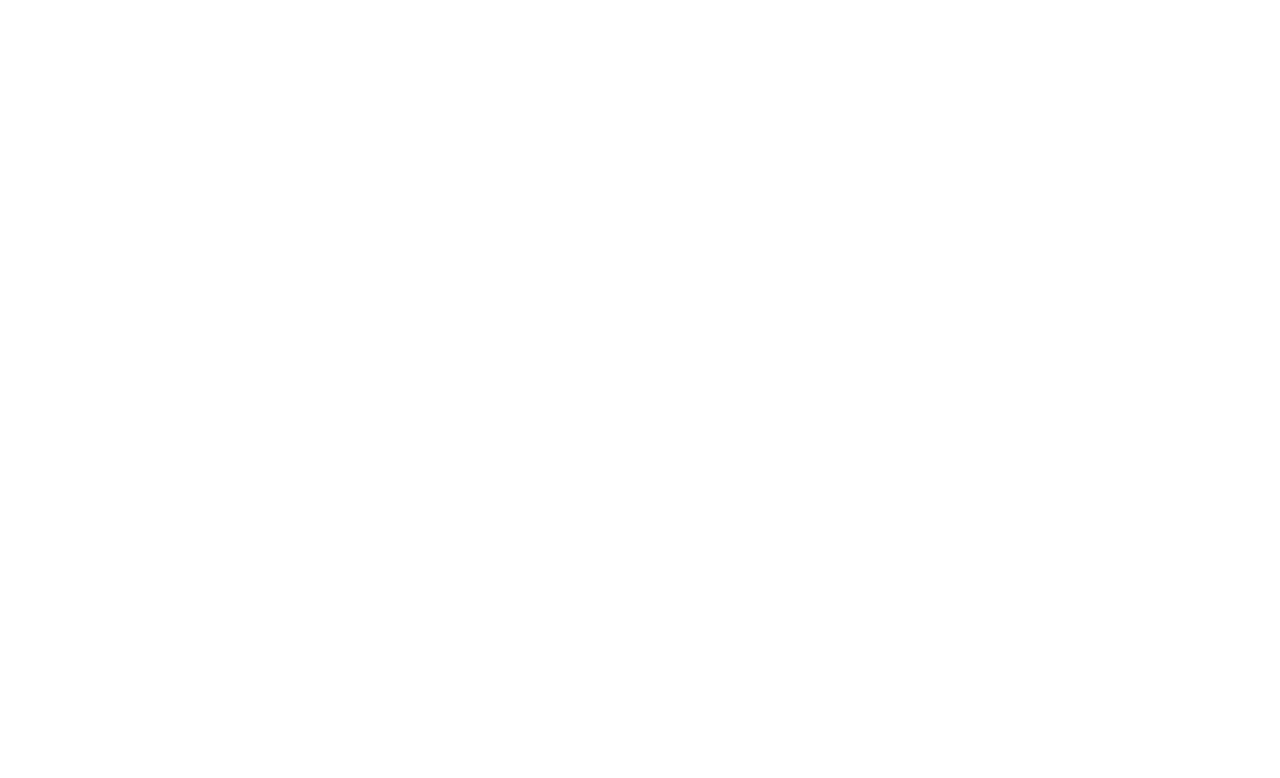
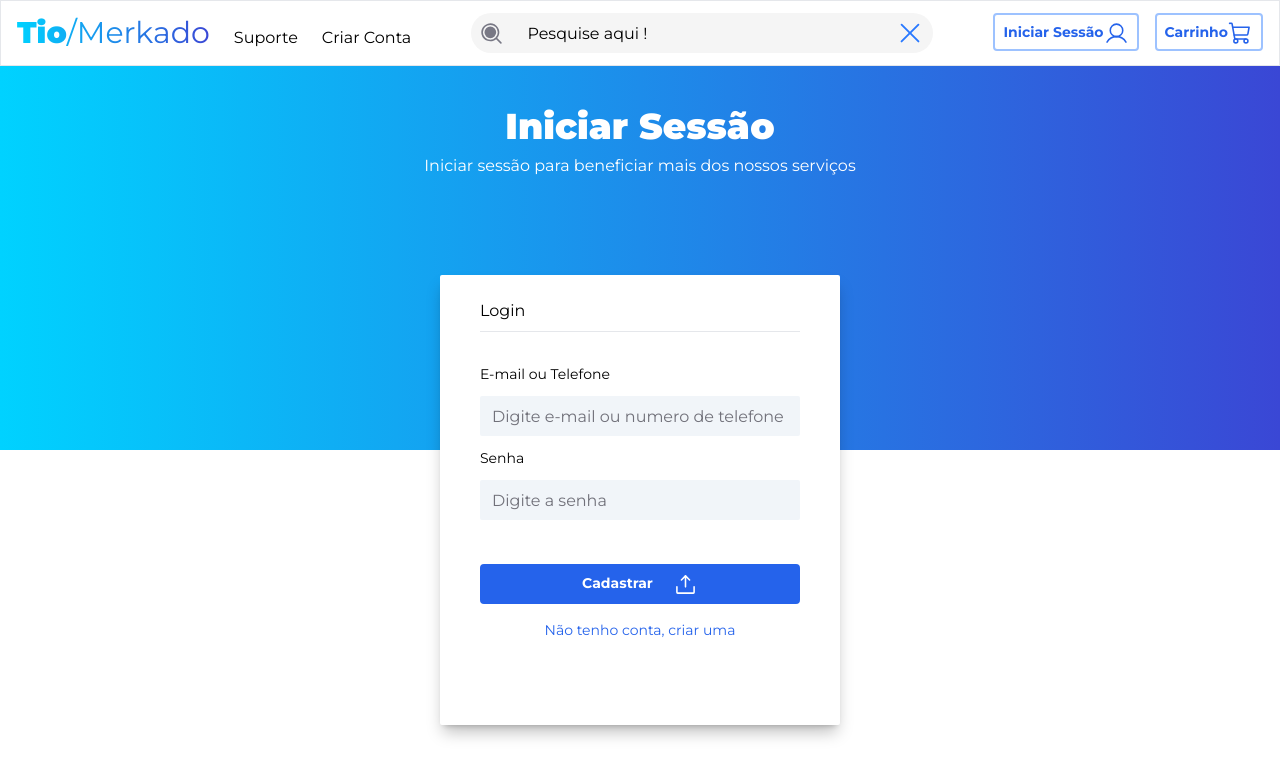
Before and after one commit to TambuJenny/TioMerkado-Front-end-, a React (Vite) app: page /login in a window 1280 px wide. Before the commit this address had no page. Shown: the top 778 px of the page. Built offline with nearby package versions, Linux system fonts and the light colour scheme.

Commit message:
Criar telas

```diff
--- a/src/AplicationCore/Routes.tsx
+++ b/src/AplicationCore/Routes.tsx
@@ -1,6 +1,7 @@
 import { Route, Routes, BrowserRouter } from 'react-router-dom';
 import App from "../App";
 import { CreateAccount } from '../UI/Pages/CreateAccount';
+import { Login } from '../UI/Pages/Login';
 
 export default function RoutesConf() {
   return (
@@ -8,6 +9,7 @@
    <Routes>
         <Route index element = {<App/>} />
         <Route path='/newAccount' element={<CreateAccount/>}/>
+        <Route path='/login' element={<Login/>}/>
    </Routes>
    </BrowserRouter>
   );
--- a/src/App.tsx
+++ b/src/App.tsx
@@ -101,7 +101,7 @@
         </div>
       </div>
 
-      <div className="flex space-x-4 pt-5 ">
+      <div className=" pt-5 lg:flex space-x-4">
         <div className="flex-initial max-w-96 w-96 pl-5">
           <input
             type="text"
@@ -111,7 +111,7 @@
         </div>
         <div className=" w-full ">
 
-          <div className="p-5 grid grid-cols-4 gap-4">
+          <div className="p-5 gap-4 grid grid-cols-1 lg:grid-cols-4 md:grid-cols-2">
           <Dialog.Root>
            {/*<Modal />*/}
            <Modal id="08da912e-cdf4-405a-8cc9-e2cdc44a749c" />
--- a/src/UI/Pages/CreateAccount.tsx
+++ b/src/UI/Pages/CreateAccount.tsx
@@ -1,19 +1,21 @@
 import { UploadSimple } from "phosphor-react";
-import Input from "../../components/form/input";
+import { Link } from "react-router-dom";
+import { BackgroundAction } from "../../components/BackgroundAction";
+import Input from "../../components/form/Input";
 import { NavBar } from "../../components/Navbar";
 
 export function CreateAccount() {
   return (
-    <>
+    < div className="">
       <NavBar />
-      <div className="fixed bg-white my-5 px-10 text-black top-1/2 left-1/2 -translate-x-1/2 -translate-y-1/2 rounded-sm w-[780px] h-[450px] shadow-lg shadow-black/25 ">
+      <BackgroundAction action="Criar Conta" descriçao="Criar uma conta no Tio/Merkado é rápido e fácil"  />
+      <div className="fixed bg-white my-5 px-10 text-black top-[60%] left-1/2 -translate-x-1/2 -translate-y-1/2 rounded-sm h-[450px] shadow-lg shadow-black/25 ">
         <h2 className="pt-6 text-2sl border-b pb-2">
-          Criar uma conta no <span className="font-black">Tio/Merkado </span>é
-          rápido e fácil
+          Preenche os campos abaixo
         </h2>
         <form action="">
-          <div className=" flex flex-nowrap">
-            <div className="flex flex-col pt-8 pb-8 pr-5">
+          <div className=" flex flex-nowrap space-x-4">
+            <div className="flex flex-col pt-8 pb-8">
               <label className="text-sm"> Primeiro Nome</label>
               <Input placeholder="Digite o primeiro Nome" required />
               <label className="text-sm"> E-mail</label>
@@ -29,20 +31,28 @@
               <label className="text-sm">Imagem de perfil</label>
               <Input type="file" placeholder="Digite o Ultimo nome" />
 
-              <div className="flex-row-reverse">
+              <div className=" flex-row-reverse  space-x-4 ">
+                <Link
+                  to=""
+                  className=" text-sm text-blue-600 "
+                >
+                  Criar conta como Empresa
+
+                </Link>
                 <button
                   title="signIn"
-                  className="border-2 border-blue-600 bg-blue-600 rounded  h-10 w-40 p-1 ml-40 my-10 font-bold text-sm text-white  hover:drop-shadow-xl"
+                  className="border-2 border-blue-600 bg-blue-600 rounded  h-10 w-40 p-1  my-10 font-bold text-sm text-white  hover:drop-shadow-xl"
                 >
                   Cadastrar
-                  <UploadSimple size={25} className="p-0 m-0 inline " />
+                  <UploadSimple size={25} className="p-0 ml-5 inline " />
                 </button>
+
 
               </div>
             </div>
           </div>
         </form>
       </div>
-    </>
+    </ div>
   );
 }
--- /dev/null
+++ b/src/UI/Pages/Login.tsx
@@ -0,0 +1,41 @@
+import { Link } from "react-router-dom";
+import { BackgroundAction } from "../../components/BackgroundAction";
+import Input from "../../components/form/Input";
+import { NavBar } from "../../components/Navbar";
+import { UploadSimple } from "phosphor-react";
+
+export function Login() {
+  return (
+    <div className="">
+      <NavBar />
+      <BackgroundAction
+        action="Iniciar Sessão"
+        descriçao="Iniciar sessão para beneficiar mais dos nossos serviços"
+      />
+      <div className="fixed bg-white my-5 px-10 text-black top-[60%] left-1/2 -translate-x-1/2 -translate-y-1/2 rounded-sm w-auto h-[450px] shadow-lg shadow-black/25 ">
+        <h2 className="pt-6 text-2sl border-b pb-2">Login</h2>
+        <form action="">
+          <div className="flex flex-col pt-8 pb-8">
+            <label className="text-sm"> E-mail ou Telefone</label>
+            <Input placeholder="Digite e-mail ou numero de telefone" required />
+            <label className="text-sm"> Senha</label>
+            <Input type="password" placeholder="Digite a senha" required />
+          </div>
+
+          <div className="flex justify-center flex-col items-center">
+            <button
+              title="signIn"
+              className="border-2 border-blue-600 bg-blue-600 rounded  h-10 w-[100%] p-1  mb-4 font-bold text-sm text-white  hover:drop-shadow-xl"
+            >
+              Cadastrar
+              <UploadSimple size={25} className="p-0 ml-5 inline " />
+            </button>
+            <Link to="" className=" text-sm text-blue-600 ">
+              Não tenho conta, criar uma
+            </Link>
+          </div>
+        </form>
+      </div>
+    </div>
+  );
+}
--- /dev/null
+++ b/src/components/BackgroundAction.tsx
@@ -0,0 +1,20 @@
+
+interface  BackgroundActionProps
+{
+    action:string;
+    descriçao:string
+
+}
+
+
+export function BackgroundAction (props:BackgroundActionProps)
+{
+    return(
+        <>
+            <footer className="h-96 w-[100%] bg-gradient-blue adsolute top-100  ">
+               <p className="text-center pt-10 pb-2 font-black text-white text-4xl ">{props.action}</p>
+                <p className="text-center  text-white"> {props.descriçao}</p>
+            </footer>
+        </>
+    )
+}
--- a/src/components/CardProduct.tsx
+++ b/src/components/CardProduct.tsx
@@ -1,4 +1,4 @@
-import { ShoppingCart, Storefront } from 'phosphor-react';
+import { Info, Storefront } from 'phosphor-react';
 import { Card } from '../DomainServices/Interfaces';
 
 import * as Dialog from '@radix-ui/react-dialog';
@@ -14,7 +14,7 @@
 
 export function CardProduct(props: cardProps) {
   return (
-    <div className="h-[472px] w-72 border rounded-lg">
+    <div className="h-[472px] w-72 border rounded-lg npm m">
     <img src={props.images} className="h-56 max-w-72 pb-1 rounded-t-lg" alt="" />
    <div className=" p-4">
    <p className="text-sm font-bold pb-3">{props.productName.toUpperCase()}</p>
@@ -29,8 +29,8 @@
         {props.user}
       </a>
       <Dialog.DialogTrigger onClick={()=>GetIdProduct(props.id)} className="border-2 flex-row-reverse  gap-1  border-[#9DC2FF] font-bold  bg-white rounded flex space-x-10 h-[32px]  items-center p-1 text-sm text-blue-600 hover:drop-shadow-xl">
-        Comprar
-        <ShoppingCart size={25}/>
+        <Info  size={25}/>
+          Saber Mais
       </Dialog.DialogTrigger>
     </footer>
 
--- a/src/components/Navbar.tsx
+++ b/src/components/Navbar.tsx
@@ -1,13 +1,30 @@
 import { MagnifyingGlass, ShoppingCart, User, X } from "phosphor-react";
+import { useState, useEffect } from "react";
 import { Link } from "react-router-dom";
 import { ButtonSimple } from "./ButtonSimple";
 
-export function NavBar() {
+interface NavbarProps {
+  login?: Boolean;
+}
+
+export function NavBar(props: NavbarProps) {
+  let [loginState, setLoginState] = useState<Boolean>(false);
+
+  useEffect(() => {
+    if (props.login === false) {
+      setLoginState(false);
+    } else {
+      setLoginState(true);
+    }
+  }, [loginState]);
   return (
     <div className="border">
-        <div className=" flex w-full h-16 p-4 justify-between items-center">
+      <div className=" flex h-16 w-auto p-4 justify-between items-center invisible sm:visible  ">
         <div className="flex-row space-x-6">
-            <Link to="/" className="text-3xl">
+          <Link
+            to="/"
+            className="text-3xl text-transparent bg-gradient-blue bg-clip-text"
+          >
             <span className="font-black">Tio</span>/Merkado
           </Link>
           <a href="" className="">
@@ -41,16 +58,22 @@
         </div>
 
         <div className="flex-row-reverse  space-x-4 items-start  gap-4 ">
-            <button title="Iniciar sessão" className="border-2 border-[#9DC2FF]  bg-white rounded  h-10  p-1 font-bold text-sm text-blue-600  hover:drop-shadow-xl">
+        <Link
+                        to="/login"
+                        title="Iniciar sessão"
+                        className="border-2 border-[#9DC2FF]  bg-white rounded  h-10  p-2 font-bold text-sm text-blue-600  hover:drop-shadow-xl"
+                      >
                         Iniciar Sessão
-                <User size={25}  className="p-0 m-0 inline " />
-            </button>
-            <button
+                        <User size={25} className="p-0 m-0 inline " />
+                      </Link>
+          <Link
+            to=""
             title="signIn"
-              className="border-2 border-[#9DC2FF]  bg-white rounded  h-10 w-28 p-1 font-bold text-sm text-blue-600  hover:drop-shadow-xl">
+            className="border-2 border-[#9DC2FF]  bg-white rounded  h-10 p-2 font-bold text-sm text-blue-600  hover:drop-shadow-xl"
+          >
             Carrinho
-              <ShoppingCart size={25}  className="p-0 m-0 inline " />
-            </button>
+            <ShoppingCart size={25} className="p-0 m-0 inline " />
+          </Link>
         </div>
       </div>
     </div>
--- a/tailwind.config.cjs
+++ b/tailwind.config.cjs
@@ -5,6 +5,14 @@
     extend: {
       fontFamily: {
         sans: ["Montserrat", "sans-serif"]
+      },
+      backgroundImage:{
+        'gradient-blue':'linear-gradient(90deg, #00d2ff 0%, #3a47d5 100%)',
+        'Mello-yellow':'linear-gradient(90deg, #f8ff00 0%, #3ad59f 100%)'
+      },
+      screens:
+      {
+
       }
     }
   },
```
Also changed, not shown: src/UI/Pages/Carrinho.tsx (added, +10 -0 lines). Lines whose indentation alone changed are shown as unchanged.
